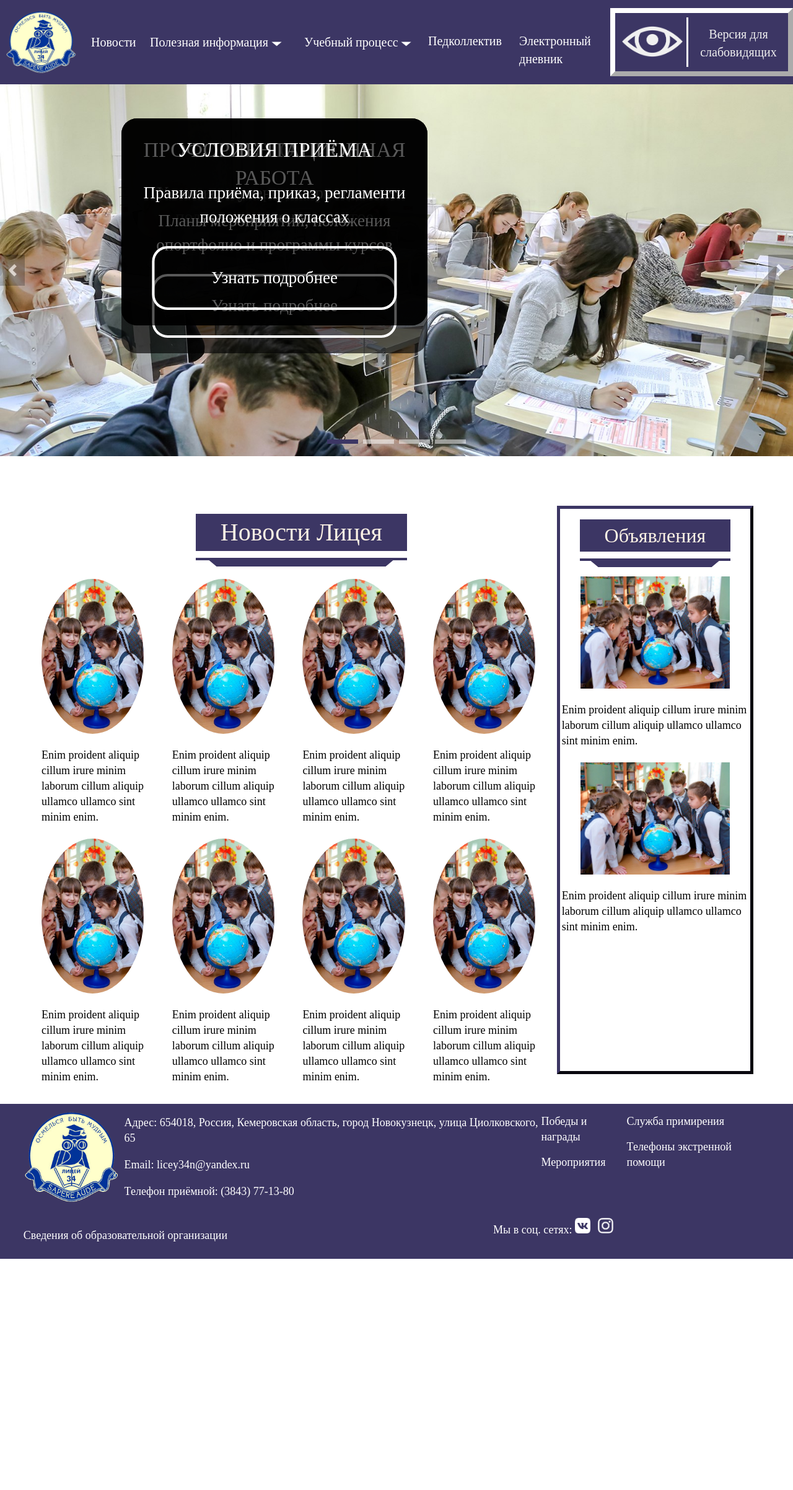
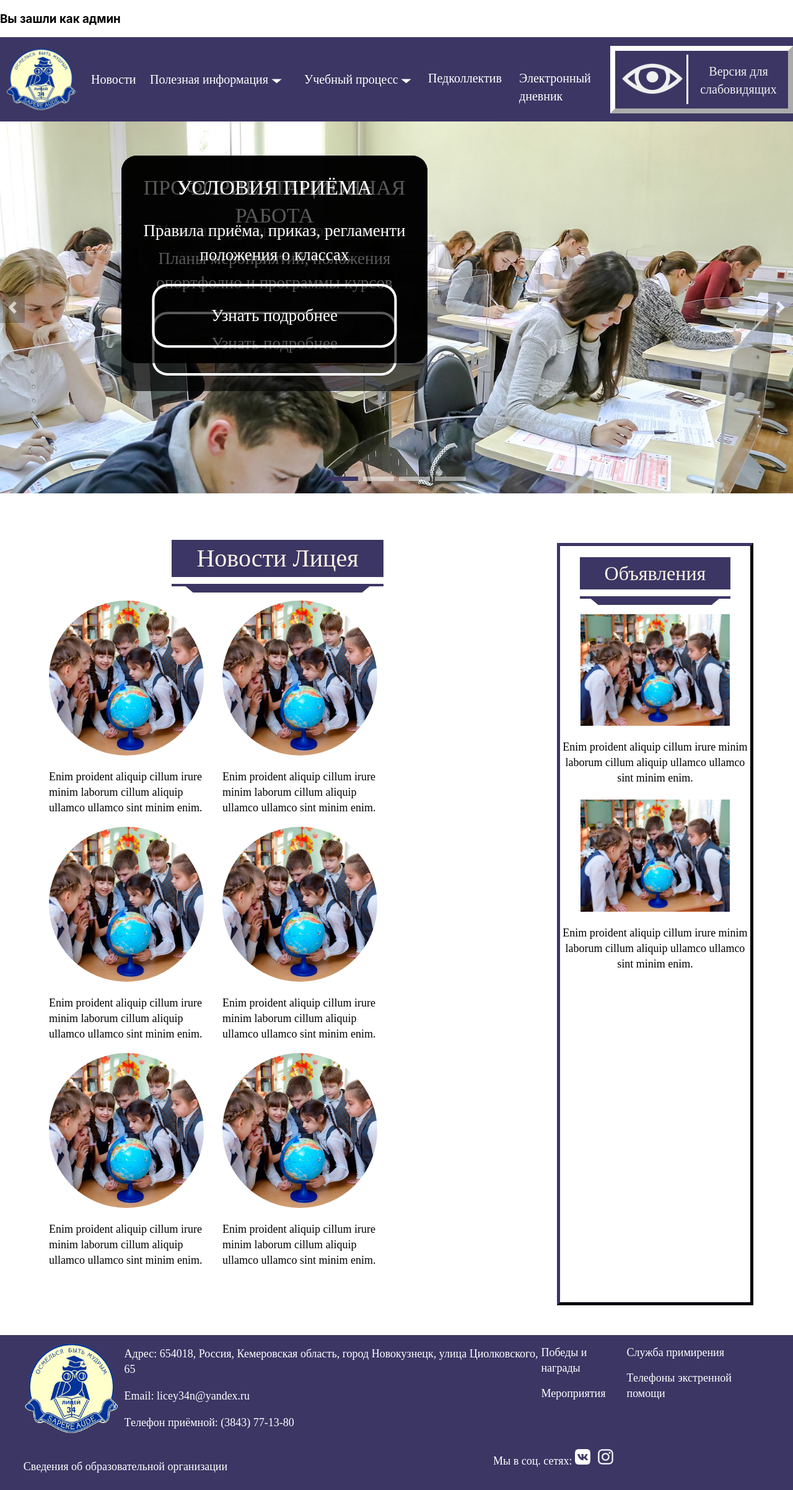
Before and after one commit to S1nBer/Lyceum-34, a PHP site: page / in a window 1280 px wide. Shown: the whole page at 62% size. Before the commit the page ends 2031 px from the top, so only its background shows below. Run offline with PHP 8.4, Linux system fonts and the light colour scheme; the visitor is signed in with stand-in values (Sample User, id 1).

Commit message:
flexbox news

```diff
--- a/css/style.css
+++ b/css/style.css
@@ -2,13 +2,14 @@ body {
    margin: 0;
    font-family: -apple-system, BlinkMacSystemFont, "Segoe UI", Roboto, "Helvetica Neue", Arial, sans-serif,
      "Apple Color Emoji", "Segoe UI Emoji", "Segoe UI Symbol";
-   color: #fff;
+   color: black;
    display: table;
  }
 
  a {
    text-decoration: none;
 }
+
 
 .navbar {
    background-color: rgba(60, 54, 100, 1);
@@ -39,7 +40,6 @@ body {
 
 .menu1, .menu2{
    position: relative;
-
    flex-direction: row;
    align-items: center;
    justify-content: space-around;
@@ -165,38 +165,6 @@ width: 45%;
    width: 45%;
 }
 
-table .header{
-   width: 100%;
-}
-
-
-#col1{
-   width: 7%;
-}
-
-#col2{
-   width: 7%;
-}
-
-#col3{
-   width: 12%;
-}
-
-#col4{
-   width: 10%;
-}
-
-#col5{
-   width: 7%;
-}
-
-#col6{
-   width: 7%;
-}
-
-#col7{
-   width: 15%;
-}
 
 .slider {
    position: relative;
@@ -369,24 +337,22 @@ table .header{
 .body{
    display: flex;
    justify-content: space-between;
-   box-sizing: border-box;
 }
 
 .news_block{
-   position: relative;
-   display: inline-block;
-   top: 10vh;
+   top: 20vh;
    left: 5vw;
-   width: 66%;
+   width: 60%;
    text-align: center;
    padding-top: 1%;
    margin-bottom: 7%;
+   padding-left: 5vw;
+   padding-right: 5vw;
 }
 
 .news_block h1{
    position: relative;
    font-family: 'Merriweather', serif;
-   position: relative;
    color: #FCF2E5;
    background: rgba(60, 54, 100, 1);
    font-size: 2.5em;
@@ -396,6 +362,7 @@ table .header{
    margin: 0;
    line-height: 1;
    margin-bottom: 5%;
+   margin-top: 8%;
 }
 
 h1:before {
@@ -421,11 +388,18 @@ h1:before {
    bottom: -25px;
  }
 
+ .cur_events{
+   display: flex;
+   flex-wrap: wrap;
+ }
+
 .news_item{
-   width: 80%;
+   width: 250px;
    height: 100%;
    overflow: hidden;
    text-align: left;
+   margin-left: 15px;
+   margin-right: 15px;
 }
 
 .news_item img{
@@ -515,7 +489,6 @@ h1:before {
    font-size: 18px;
    line-height: 25px;
    color: black;
-   text-align: left;
 }
 
 .footer{
@@ -534,6 +507,7 @@ h1:before {
    display: flex;
    flex-direction: row;
    justify-content: space-between;
+   text-align: left;
 }
 
 .p{
--- a/index.php
+++ b/index.php
@@ -10,6 +10,11 @@
 </head>
 <body>
    <?php
+   require_once 'admin/connect.php';
+   session_start();
+if (isset($_SESSION['Login']) && $_SESSION['Login'] == 'YES') {
+        echo '<h3>Вы зашли как админ</h3>';
+}
    require_once 'navbar.php';
    ?>
    <div class="slider">
@@ -79,76 +84,44 @@
     <div class="body">
     <div class="news_block">
        <h1> Новости Лицея </h1>
-       <table class="news_table">
-          <tr>
-            <td>
+       <div class="cur_events">
                <a href="">
                <div class="news_item">
                   <img width="100%" src="img/like news.jpg">
                   <p>Enim proident aliquip cillum irure minim laborum cillum aliquip ullamco ullamco sint minim enim.</p>
                 </div>
                 </a>
-               </td>
-               <td>
                <a href="">
                   <div class="news_item">
                   <img width="100%" src="img/like news.jpg">
                   <p>Enim proident aliquip cillum irure minim laborum cillum aliquip ullamco ullamco sint minim enim.</p>
                 </div>
                 </a>
-            </td>
-            <td>
                <a href="">
                   <div class="news_item">
                   <img width="100%" src="img/like news.jpg">
                   <p>Enim proident aliquip cillum irure minim laborum cillum aliquip ullamco ullamco sint minim enim.</p>
                </div>
                </a>
-               </td>
-            <td>
                <a href="">
                   <div class="news_item">
                      <img width="100%" src="img/like news.jpg">
                      <p>Enim proident aliquip cillum irure minim laborum cillum aliquip ullamco ullamco sint minim enim.</p>
                   </div>
                </a>
-            </td>
-         </tr>
-         <tr>
-         <td>
                <a href="">
                   <div class="news_item">
                   <img width="100%" src="img/like news.jpg">
                   <p>Enim proident aliquip cillum irure minim laborum cillum aliquip ullamco ullamco sint minim enim.</p>
                </div>
                </a>
-            </td>
-         <td>
                <a href="">
                   <div class="news_item">
                      <img width="100%" src="img/like news.jpg">
                      <p>Enim proident aliquip cillum irure minim laborum cillum aliquip ullamco ullamco sint minim enim.</p>
                   </div>
                </a>
-               </td>
-            <td>
-               <a href="">
-               <div class="news_item">
-                  <img width="100%" src="img/like news.jpg">
-                  <p>Enim proident aliquip cillum irure minim laborum cillum aliquip ullamco ullamco sint minim enim.</p>
                </div>
-                </a>
-               </td>
-               <td>
-                  <a href="">
-                  <div class="news_item">
-                     <img width="100%" src="img/like news.jpg">
-                     <p>Enim proident aliquip cillum irure minim laborum cillum aliquip ullamco ullamco sint minim enim.</p>
-                   </div>
-                   </a>
-                  </td>
-      </tr>
-      </table>
     </div>
     <?php
     require_once 'ads.php';
```
Lines whose indentation alone changed are shown as unchanged.
